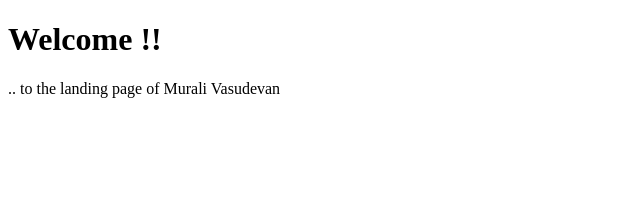
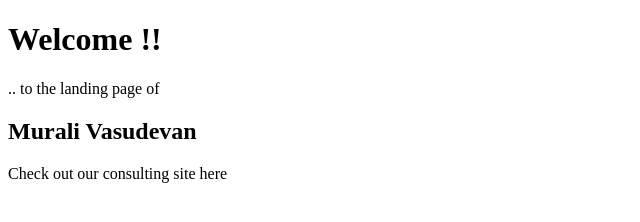
Before and after one commit to codermuralee/codermuralee.github.io, a plain HTML site: page index.html in a window 1280 px wide. Shown: the whole page, without its empty margins (0-640 px from the left). Drawn offline with Linux system fonts and the light colour scheme.

Commit message:
Update index.html
added link

```diff
--- a/index.html
+++ b/index.html
@@ -2,6 +2,7 @@
 <html>
 <body>
 <h1>Welcome !!</h1>
-<p> .. to the landing page of Murali Vasudevan</p>
+<p> .. to the landing page of <h2> Murali Vasudevan </h2> </p>
+<p>Check out our consulting site <link href="webproject/html">here</link></p>
 </body>
 </html>
```
